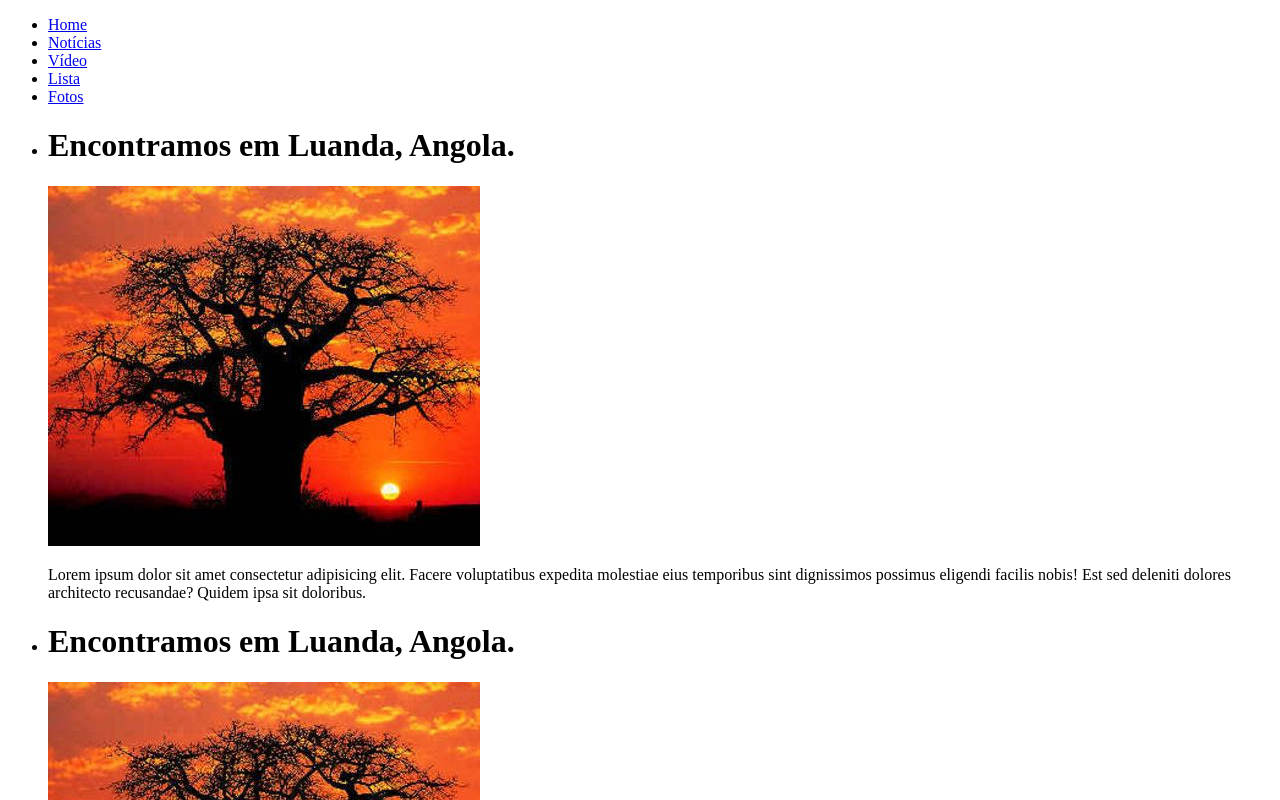
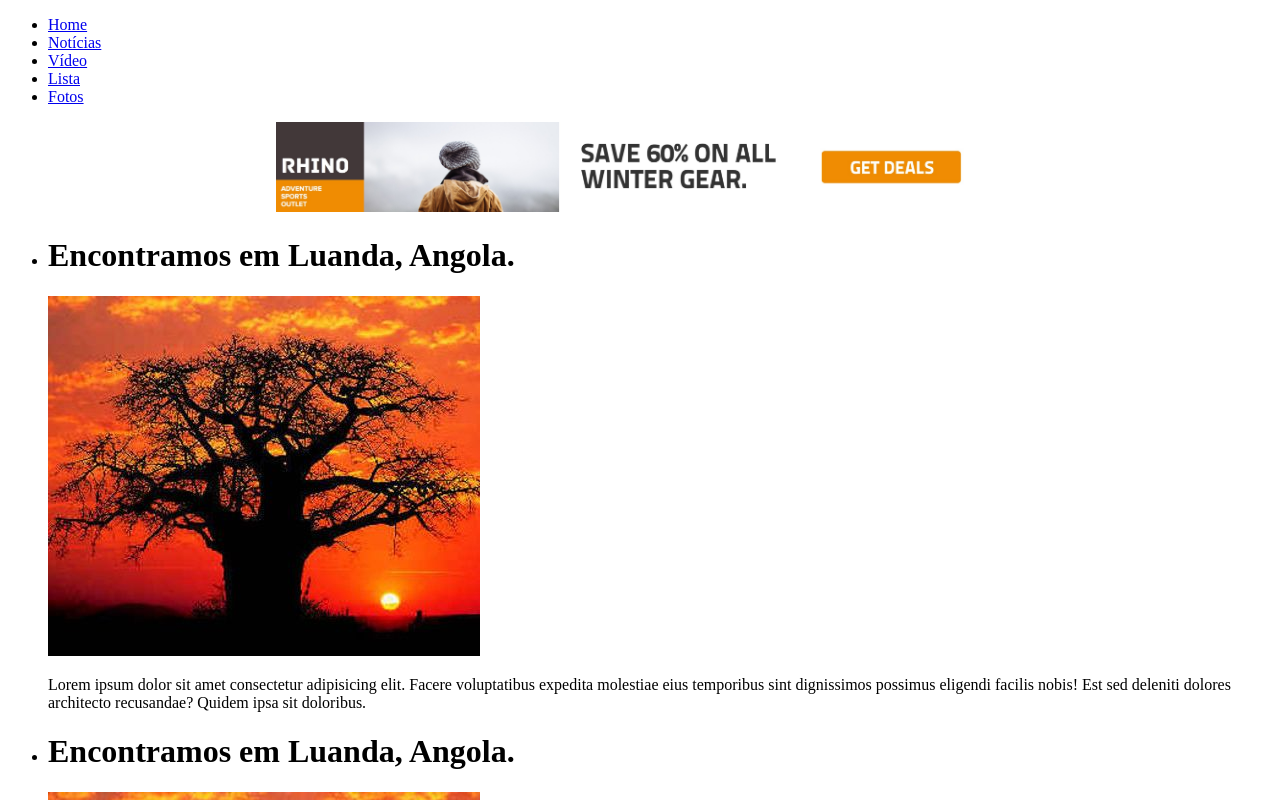
Before and after one commit to gelsondeveloper/angular7, an Angular app: page /noticias in a window 1280 px wide. Shown: the top 800 px of the page. Built offline with nearby package versions, Linux system fonts and the light colour scheme.

Commit message:
A exibir a publicidade no componente notícia e vídeo

```diff
--- a/src/app/noticias/noticias.component.html
+++ b/src/app/noticias/noticias.component.html
@@ -1,3 +1,7 @@
+<div class="center">
+  <app-publicidade></app-publicidade>
+</div>
+
 <ul>
   <li><app-noticia></app-noticia></li>
   <li>
@@ -10,3 +14,7 @@
     <app-noticia></app-noticia>
   </li>
 </ul>
+
+<div class="center">
+  <app-publicidade></app-publicidade>
+</div>
--- a/src/app/publicidade/publicidade.component.html
+++ b/src/app/publicidade/publicidade.component.html
@@ -1,3 +1,3 @@
-<p>
-  publicidade works!
-</p>
+<a href="http://google.com" target="_blank">
+  <img src="/assets/img/banner.jpeg" alt="">
+</a>
--- a/src/app/publicidade/publicidade.component.scss
+++ b/src/app/publicidade/publicidade.component.scss
@@ -0,0 +1,3 @@
+img{
+  width: 728px;
+}
--- a/src/app/video/video.component.html
+++ b/src/app/video/video.component.html
@@ -1,2 +1,3 @@
+<app-publicidade></app-publicidade>
+
 <video src="https://sample-videos.com/video123/mp4/240/big_buck_bunny_240p_1mb.mp4" controls></video>
-<app-lista></app-lista>
--- a/src/styles.scss
+++ b/src/styles.scss
@@ -8,3 +8,9 @@ body{
 		color: $tema2;
 	}
 }
+
+.center{
+  text-align: center;
+  margin-top: 15px;
+  margin-bottom: 15px;
+}
```
Also changed, not shown: src/assets/img/banner.jpeg (added).
